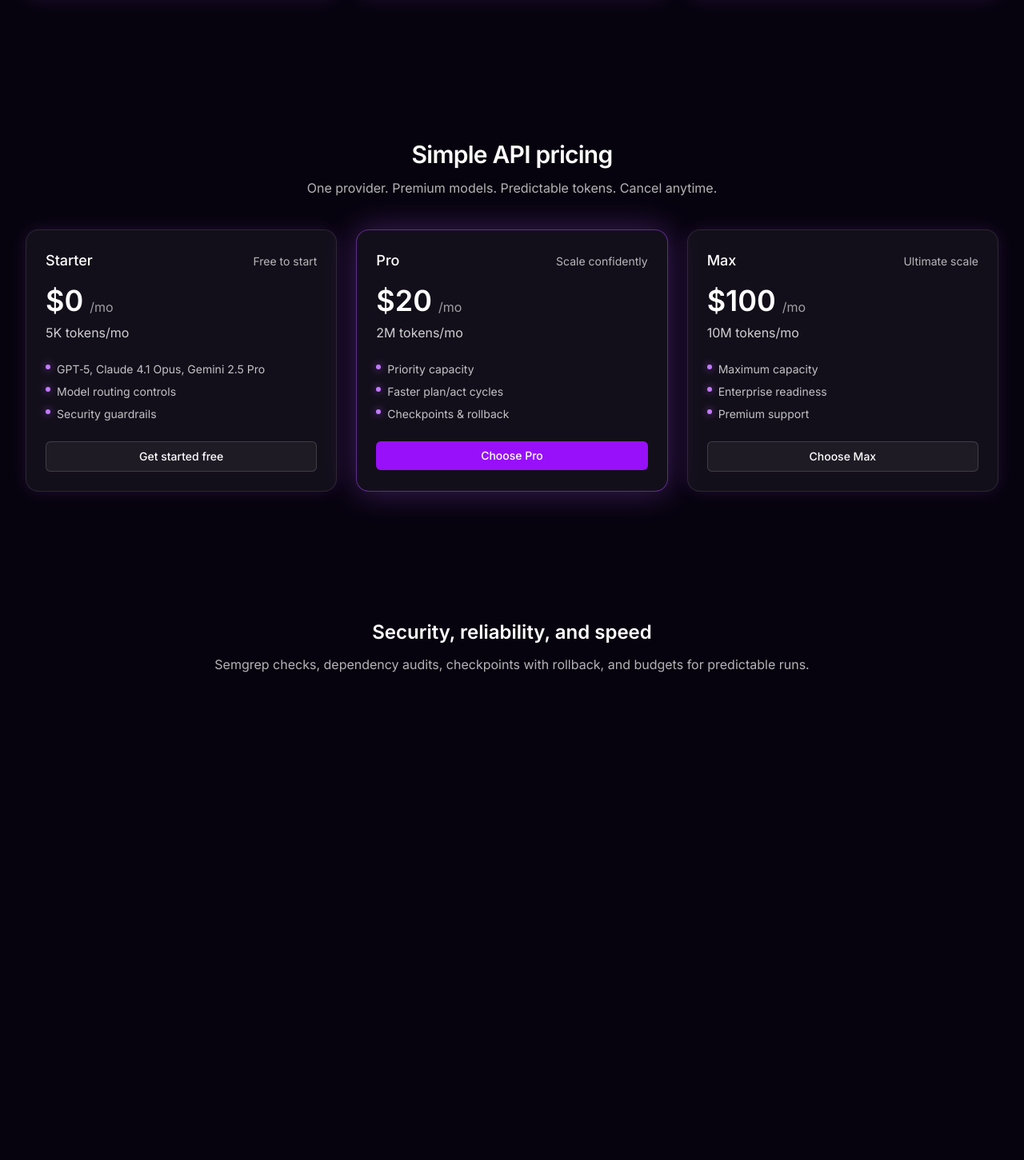
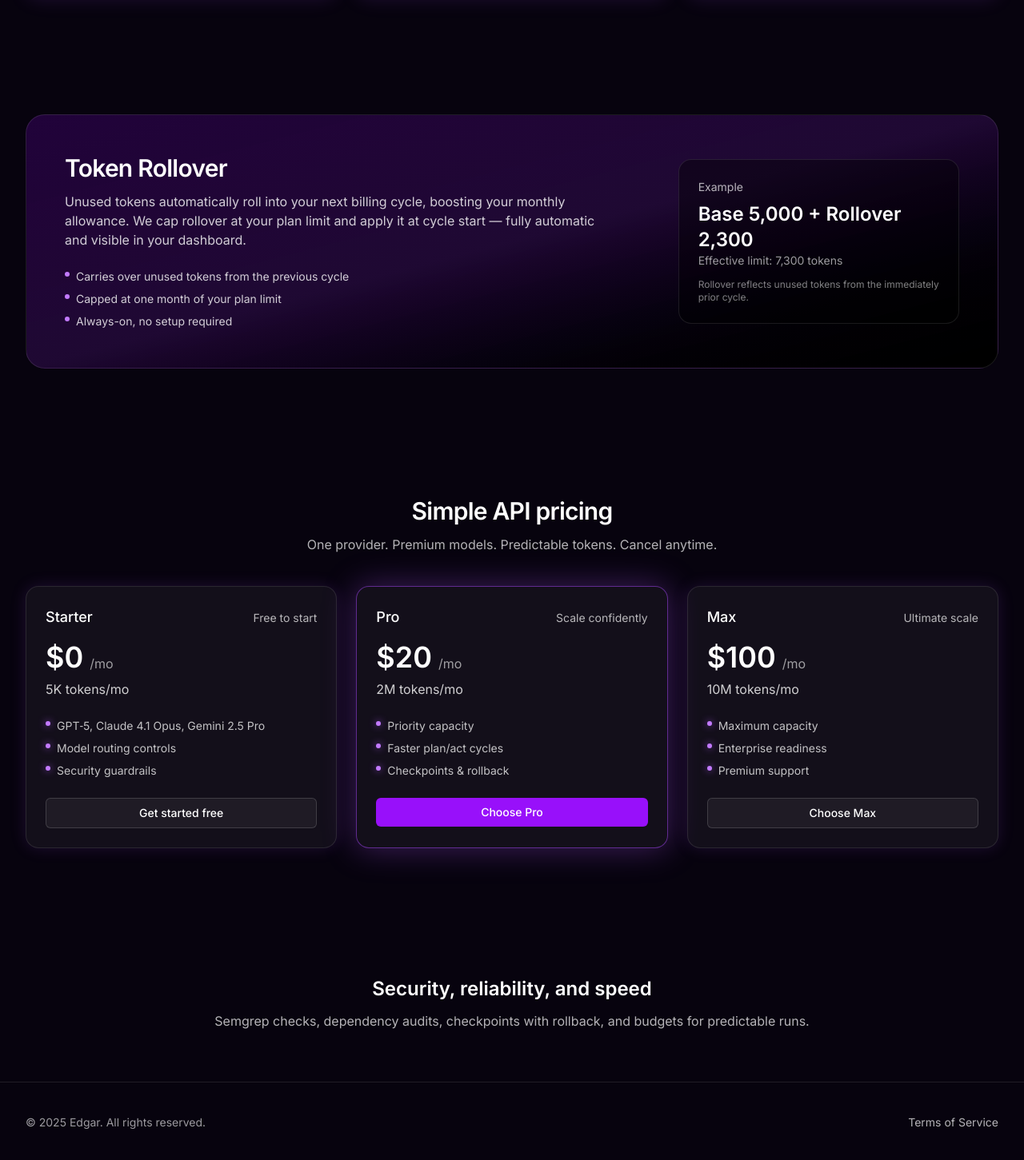
Before and after one commit to MeharPro/Edgar-AI, a Next.js app: page / in a window 1280 px wide. Shown: the part 1311-2762 px from the top of the page at 80% size. Before the commit the page ends 2218 px from the top, so only its background shows below. Built offline with nearby package versions, Linux system fonts and the light colour scheme; no server answers.

Commit message:
rollover

```diff
--- a/src/app/page.tsx
+++ b/src/app/page.tsx
@@ -1,12 +1,15 @@
 import Hero from "@/components/Hero";
 import FeatureGrid from "@/components/FeatureGrid";
+import RolloverPromo from "@/components/RolloverPromo";
 import Pricing from "@/components/Pricing";
+import Footer from "@/components/Footer";
 
 export default function Home() {
   return (
     <>
       <Hero />
       <FeatureGrid />
+      <RolloverPromo />
       <Pricing />
       <section id="security" className="py-16">
         <div className="mx-auto max-w-7xl px-4 sm:px-6 lg:px-8 text-center">
@@ -16,6 +19,7 @@
           </p>
         </div>
       </section>
+      <Footer />
     </>
   );
 }
--- a/src/components/Footer.tsx
+++ b/src/components/Footer.tsx
@@ -1,13 +1,13 @@
+import Link from "next/link";
+
 export default function Footer() {
   return (
-    <footer className="border-t border-white/10 mt-20">
-      <div className="mx-auto max-w-7xl px-4 sm:px-6 lg:px-8 py-10 flex flex-col md:flex-row items-center justify-between gap-4 text-sm text-white/60">
-        <p>© {new Date().getFullYear()} Edgar. All rights reserved.</p>
-        <nav className="flex items-center gap-4">
-          <a href="#" className="hover:text-white">Privacy</a>
-          <a href="#" className="hover:text-white">Terms</a>
-          <a href="#" className="hover:text-white">Security</a>
-        </nav>
+    <footer className="border-t border-white/10 py-10">
+      <div className="mx-auto max-w-7xl px-4 sm:px-6 lg:px-8 flex flex-col md:flex-row items-center justify-between gap-4">
+        <p className="text-white/60 text-sm">© {new Date().getFullYear()} Edgar. All rights reserved.</p>
+        <div className="flex items-center gap-6 text-sm">
+          <Link href="/tos" className="text-white/70 hover:text-white">Terms of Service</Link>
+        </div>
       </div>
     </footer>
   );
--- /dev/null
+++ b/src/components/RolloverPromo.tsx
@@ -0,0 +1,31 @@
+export default function RolloverPromo() {
+  return (
+    <section id="rollover" className="py-16">
+      <div className="mx-auto max-w-7xl px-4 sm:px-6 lg:px-8">
+        <div className="rounded-3xl border border-white/10 bg-gradient-to-br from-purple-950/50 via-purple-900/30 to-black p-8 md:p-12">
+          <div className="grid grid-cols-1 md:grid-cols-3 gap-8 items-center">
+            <div className="md:col-span-2">
+              <h3 className="text-3xl font-semibold text-white tracking-tight">Token Rollover</h3>
+              <p className="mt-3 text-white/80 max-w-2xl">
+                Unused tokens automatically roll into your next billing cycle, boosting your monthly allowance. We cap rollover at your plan limit and apply it at cycle start — fully automatic and visible in your dashboard.
+              </p>
+              <ul className="mt-6 space-y-2 text-white/80 text-sm">
+                <li className="flex items-start gap-2"><span className="mt-1 size-1.5 rounded-full bg-purple-400" /> Carries over unused tokens from the previous cycle</li>
+                <li className="flex items-start gap-2"><span className="mt-1 size-1.5 rounded-full bg-purple-400" /> Capped at one month of your plan limit</li>
+                <li className="flex items-start gap-2"><span className="mt-1 size-1.5 rounded-full bg-purple-400" /> Always-on, no setup required</li>
+              </ul>
+            </div>
+            <div className="md:justify-self-end w-full">
+              <div className="rounded-2xl border border-white/10 bg-black/40 p-6">
+                <p className="text-white/70 text-sm">Example</p>
+                <p className="mt-2 text-white text-2xl font-semibold">Base 5,000 + Rollover 2,300</p>
+                <p className="text-white/60 text-sm">Effective limit: 7,300 tokens</p>
+                <p className="mt-3 text-xs text-white/50">Rollover reflects unused tokens from the immediately prior cycle.</p>
+              </div>
+            </div>
+          </div>
+        </div>
+      </div>
+    </section>
+  );
+}
```
